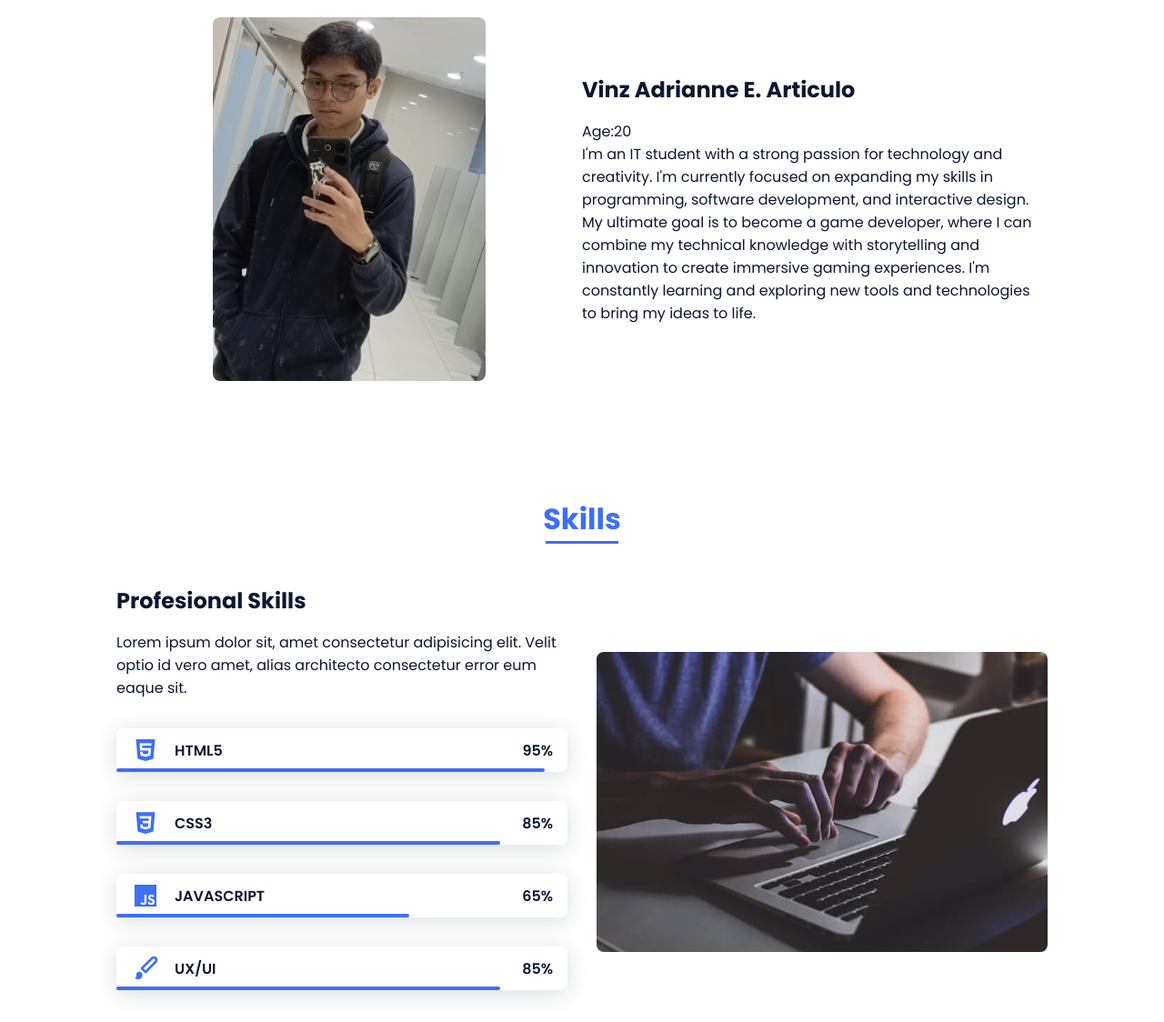
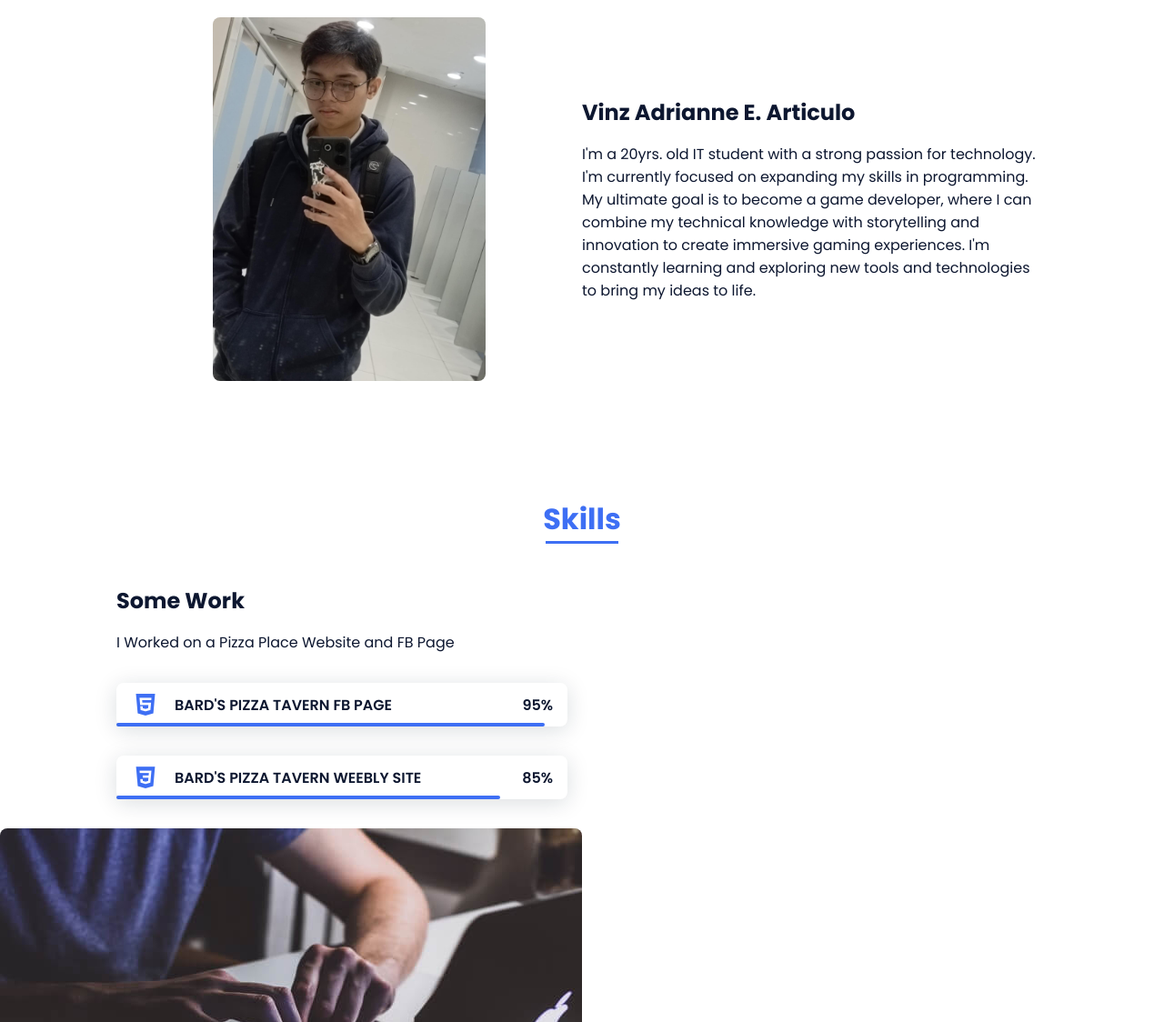
Before and after one commit to Vaike-san/Vinz, a plain HTML site: page index.html in a window 1280 px wide. Shown: the part 880-2004 px from the top of the page at 91% size. Drawn offline with nearby package versions, Linux system fonts and the light colour scheme.

Commit message:
Update index.html

```diff
--- a/index.html
+++ b/index.html
@@ -23,7 +23,7 @@
                     <ul class="nav__list">
                         <li class="nav__item"><a href="#home" class="nav__link active-link">Home</a></li>
                         <li class="nav__item"><a href="#about" class="nav__link">About</a></li>
-                        <li class="nav__item"><a href="#skills" class="nav__link">Skills</a></li>
+                        <li class="nav__item"><a href="#projects" class="nav__link">Projects</a></li>
                         <li class="nav__item"><a href="#work" class="nav__link">Work</a></li>
                         <li class="nav__item"><a href="#contact" class="nav__link">Contact</a></li>
                     </ul>
@@ -73,24 +73,23 @@
 
                     <div>
                         <h2 class="about__subtitle">Vinz Adrianne E. Articulo</h2>
-                        <p class="about_text">Age:20</p>
-                        <p class="about__text">I'm an IT student with a strong passion for technology and creativity. I'm currently focused on expanding my skills in programming, software development, and interactive design. My ultimate goal is to become a game developer, where I can combine my technical knowledge with storytelling and innovation to create immersive gaming experiences. I'm constantly learning and exploring new tools and technologies to bring my ideas to life.</p>
+                        <p class="about__text">I'm a 20yrs. old IT student with a strong passion for technology. I'm currently focused on expanding my skills in programming. My ultimate goal is to become a game developer, where I can combine my technical knowledge with storytelling and innovation to create immersive gaming experiences. I'm constantly learning and exploring new tools and technologies to bring my ideas to life.</p>
                     </div>
                 </div>
             </section>
 
-            <!--===== SKILLS =====-->
-            <section class="skills section" id="skills">
+            <!--===== PROJECTS =====-->
+            <section class="skills section" id="projects">
                 <h2 class="section-title">Skills</h2>
 
                 <div class="skills__container bd-grid">
                     <div>
-                        <h2 class="skills__subtitle">Profesional Skills</h2>
-                        <p class="skills__text">Lorem ipsum dolor sit, amet consectetur adipisicing elit. Velit optio id vero amet, alias architecto consectetur error eum eaque sit.</p>
+                        <h2 class="skills__subtitle">Some Work</h2>
+                        <p class="skills__text">I Worked on a Pizza Place Website and FB Page</p>
                         <div class="skills__data">
                             <div class="skills__names">
                                 <i class='bx bxl-html5 skills__icon'></i>
-                                <span class="skills__name">HTML5</span>
+                                <span class="skills__name">BARD'S PIZZA TAVERN FB PAGE</span>
                             </div>
                             <div class="skills__bar skills__html">
 
@@ -102,7 +101,7 @@
                         <div class="skills__data">
                             <div class="skills__names">
                                 <i class='bx bxl-css3 skills__icon'></i>
-                                <span class="skills__name">CSS3</span>
+                                <span class="skills__name">BARD'S PIZZA TAVERN WEEBLY SITE</span>
                             </div>
                             <div class="skills__bar skills__css">
 
@@ -111,7 +110,7 @@
                                 <span class="skills__percentage">85%</span>
                             </div>
                         </div>
-                        <div class="skills__data">
+                    <!---====    <div class="skills__data">
                             <div class="skills__names">
                                 <i class='bx bxl-javascript skills__icon' ></i>
                                 <span class="skills__name">JAVASCRIPT</span>
@@ -133,7 +132,7 @@
                             </div>
                             <div>
                                 <span class="skills__percentage">85%</span>
-                            </div>
+                            </div> ===--->
                         </div>
                     </div>
 
```
